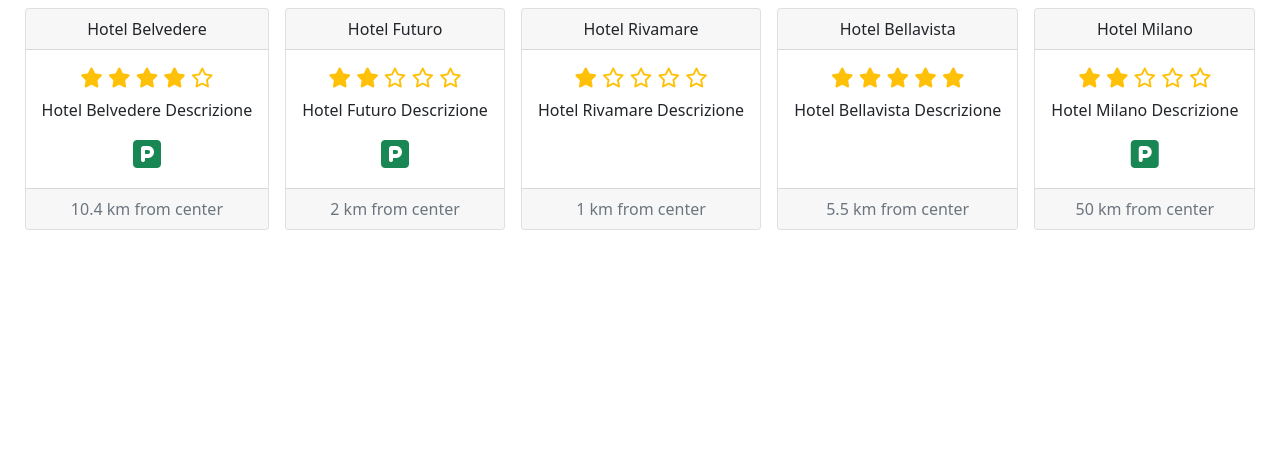
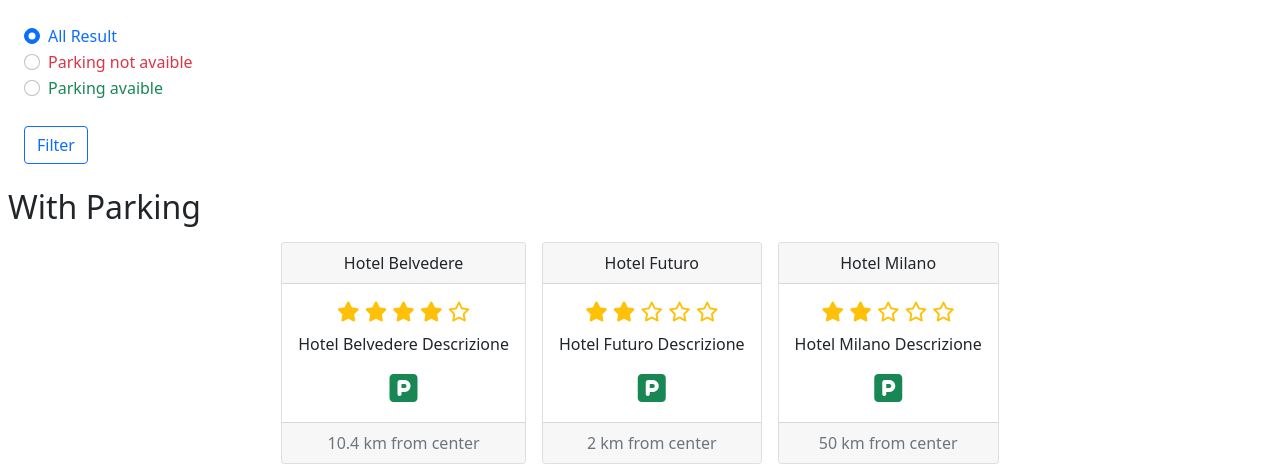
Before and after one commit to AlexTimoncini/php-hotel, a PHP site: page /?parkingFilter=1 in a window 1280 px wide. Shown: the top 466 px of the page. Run offline with PHP 8.4, Linux system fonts and the light colour scheme.

Commit message:
added radio form to filter hotels based on parking availability

```diff
--- a/index.php
+++ b/index.php
@@ -1,6 +1,5 @@
 <?php
-
-    $hotels = [
+    $originalHotels = [
         [
             'name' => 'Hotel Belvedere',
             'description' => 'Hotel Belvedere Descrizione',
@@ -37,7 +36,17 @@
             'distance_to_center' => 50
         ],
     ];
+    $hotels = $originalHotels;
+    $parking = $_GET['parkingFilter'];
 
+
+    if ($parking === '0') {
+        $hotels = array_filter($originalHotels, function($hotel){return $hotel['parking'] === false;});
+    } elseif ($parking === '1'){
+        $hotels = array_filter($originalHotels, function($hotel){return $hotel['parking'] === true;});
+    } else {
+        $hotels = $originalHotels;
+    };
 ?>
 
 <!DOCTYPE html>
@@ -50,7 +59,36 @@
     <title>Hotel? Boo-Le-An</title>
 </head>
 <body>
-    <form action="./server.php" method="GET"></form>
+    <form action="./index.php" method="GET" class="m-4">
+        <div class="form-check">
+            <input class="form-check-input" type="radio" name="parkingFilter" id="parking_und" value="2" checked>
+            <label class="form-check-label text-primary" for="parking_und">
+                All Result
+            </label>
+        </div>
+        <div class="form-check">
+            <input class="form-check-input" type="radio" name="parkingFilter" id="parking_false" value="0">
+            <label class="form-check-label text-danger" for="parking_false">
+                Parking not avaible
+            </label>
+        </div>
+        <div class="form-check">
+            <input class="form-check-input" type="radio" name="parkingFilter" id="parking_true" value="1">
+            <label class="form-check-label text-success" for="parking_true">
+                Parking avaible
+            </label>
+        </div>
+        <button type="submit" class="btn btn-outline-primary mt-4">Filter</button>
+    </form>
+    <h2 class="ps-2">
+        <?php if($parking === '0'){
+                echo 'Without Parking';
+            }elseif($parking === '1'){
+                echo 'With Parking';
+            }else{
+                echo 'All Result';
+            };?>
+    </h2>
     <div class="ivy_cards d-flex justify-content-center">
         <?php foreach($hotels as $hotel) { ?>
             <div class="card text-center m-2">
```
